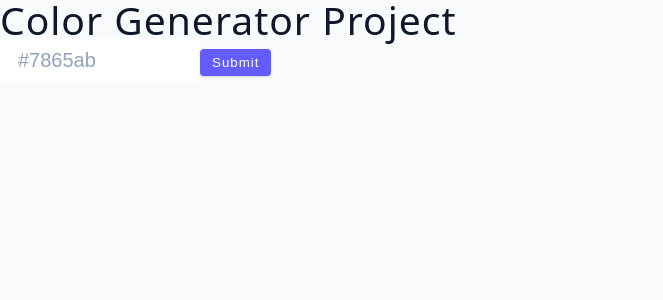
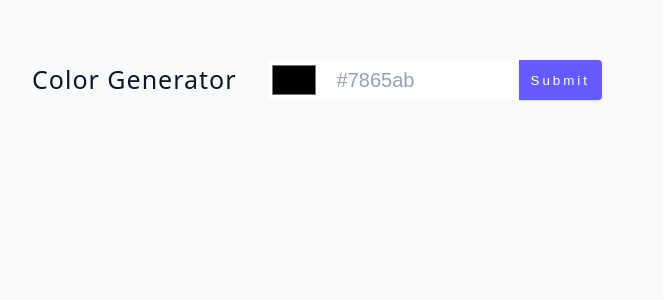
Before and after one commit to emmeiwhite/react-18-projects, a React (Vite) app in the folder 09-color-generator/starter/: page / in a window 1280 px wide. Shown: the top 300 px of the page, without its empty margins (0-663 px from the left). Built offline with nearby package versions, Linux system fonts and the light colour scheme; the HTML template or start-up script is replaced by a standard one.

Commit message:
there are colors every where

```diff
--- a/09-color-generator/starter/src/App.jsx
+++ b/09-color-generator/starter/src/App.jsx
@@ -11,7 +11,6 @@ const App = () => {
 
   return (
     <section>
-      <h2>Color Generator Project</h2>
       <ColorForm getColor={getColor} />
       <Shades selectedColor={selectedColor} />
     </section>
--- a/09-color-generator/starter/src/components/ColorForm.jsx
+++ b/09-color-generator/starter/src/components/ColorForm.jsx
@@ -8,7 +8,17 @@ export default function ColorForm({ getColor }) {
   };
 
   return (
-    <form onSubmit={handleSubmit}>
+    <section className="container">
+      <h4>Color Generator</h4>
+      <form
+        onSubmit={handleSubmit}
+        className="color-form"
+      >
+        <input
+          type="color"
+          onChange={(e) => setColor(e.target.value)}
+          value={color}
+        />
         <input
           type="text"
           value={color}
@@ -25,5 +35,6 @@ export default function ColorForm({ getColor }) {
           Submit
         </button>
       </form>
+    </section>
   );
 }
```
Lines whose indentation alone changed are shown as unchanged.
